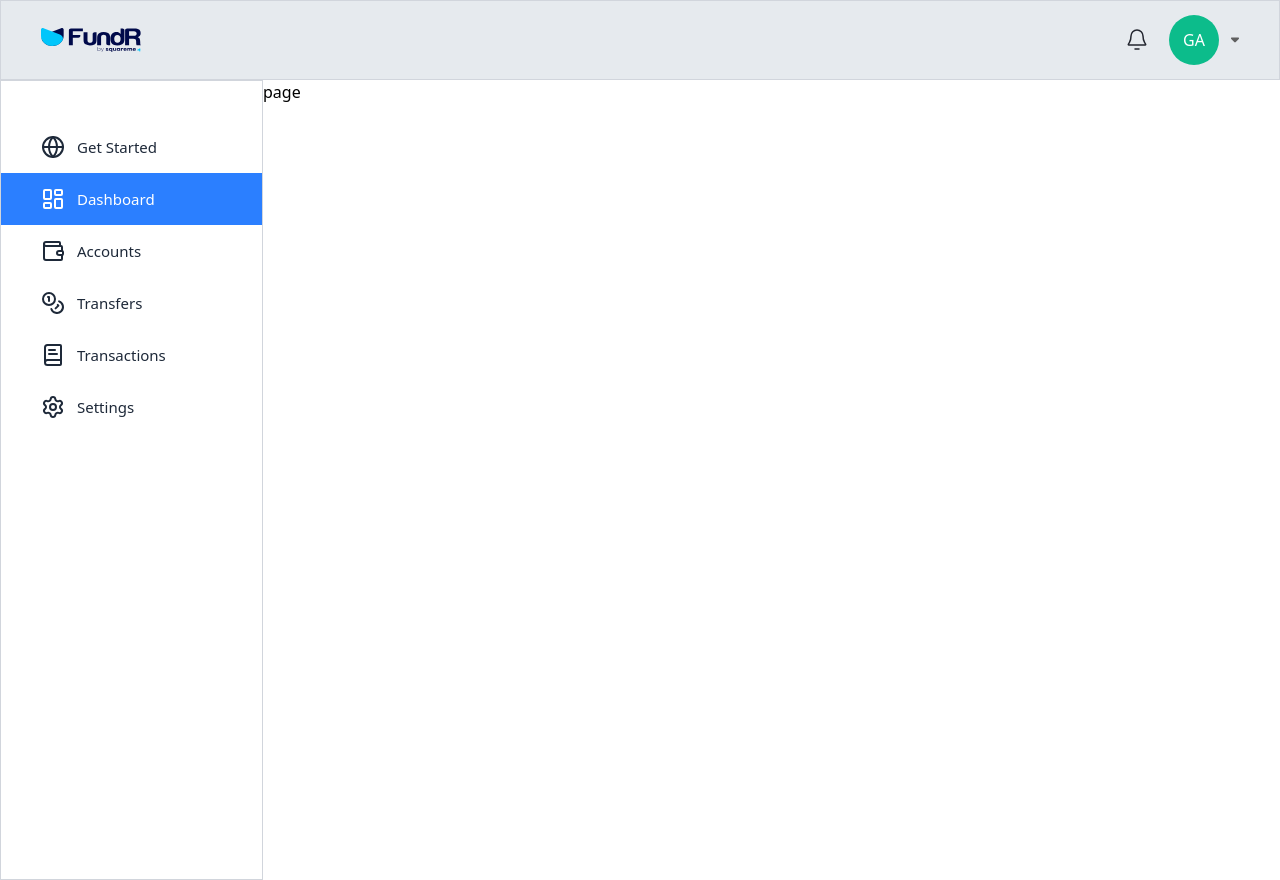
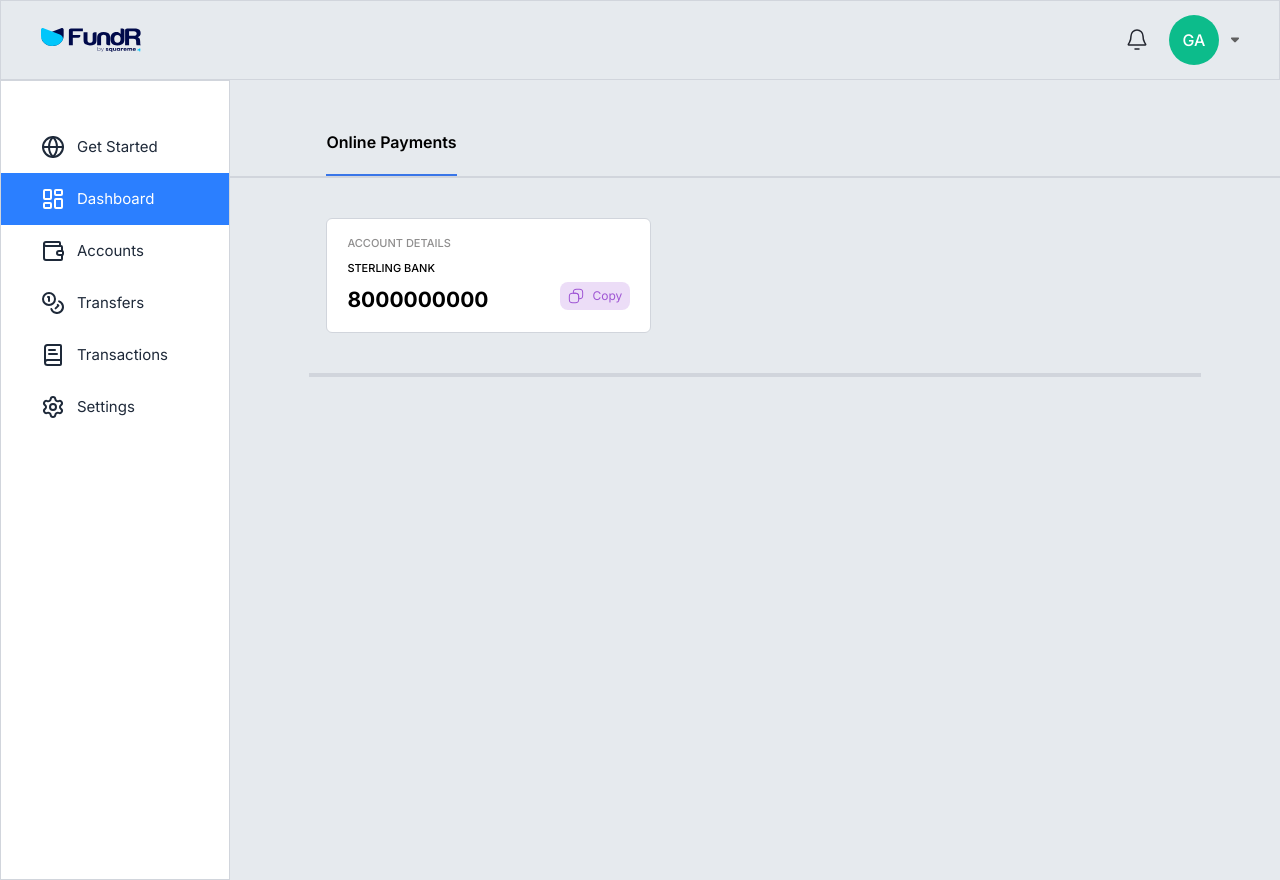
Before and after one commit to chibokaxavier/squareme, a Next.js app: page /Dashboard in a window 1280 px wide. Built offline with nearby package versions, Linux system fonts and the light colour scheme.

Commit message:
Dashboard page imn progress

```diff
--- a/app/Dashboard/page.tsx
+++ b/app/Dashboard/page.tsx
@@ -1,9 +1,53 @@
-import React from 'react'
+"use client";
+import Image from "next/image";
+import React, { useState } from "react";
 
 const page = () => {
+  const [copied, setCopied] = useState(false);
+
+  const copyToClipboard = (text: string) => {
+    navigator.clipboard.writeText(text);
+    setCopied(true);
+    setTimeout(() => setCopied(false), 2000); // Reset after 2 seconds
+  };
   return (
-    <div>page</div>
-  )
-}
+    <div className="bg-[#E6EAEE] w-[82vw]  h-[100vh]">
+      <div className="border-gray-300  border-b-[2px]  w-[100%] ">
+        {" "}
+        <p className="border-b-[#3976E8] font-semibold text-[16px] w-fit pt-[50px] ml-24 pb-5  border-b-[2px]">
+          Online Payments
+        </p>
+      </div>
 
-export default page
+      <div className="bg-white w-[325px] h-[115px] ml-24 rounded-md mt-10 border-gray-300 border-[1px] pt-4 px-5">
+        <p className="font-medium text-[11px] text-[#8F8E8E]">
+          ACCOUNT DETAILS
+        </p>
+        <p className="font-medium text-[11px] pt-2">STERLING BANK</p>
+        <div className="flex justify-between items-center">
+          <p className="font-bold text-[21px] pt-2">8000000000</p>
+          <div
+            onClick={() => copyToClipboard("8000000000")}
+            className="w-[70px] gap-2 flex items-center justify-center cursor-pointer text-[#9F56D4] h-[28px] rounded-[8px] bg-[#9F56D433]"
+          >
+            {" "}
+            <Image
+              src="/copy.svg"
+              height={16}
+              width={16}
+              alt="coopy"
+              className=""
+            />{" "}
+            <span className="text-[12px]">Copy</span>
+          </div>
+          {copied && <p className="text-black text-[11px] ">Copied!</p>}
+        </div>
+      </div>
+      <div className="flex items-center justify-center mx-auto mt-10">
+        <div className="w-[85%] border-gray-300  border-[2px]  "></div>
+      </div>
+    </div>
+  );
+};
+
+export default page;
--- a/app/globals.css
+++ b/app/globals.css
@@ -1 +1,5 @@
 @import "tailwindcss";
+
+body {
+  font-family: var(--font-inter) !important;
+}
--- a/app/layout.tsx
+++ b/app/layout.tsx
@@ -1,16 +1,11 @@
 import type { Metadata } from "next";
-import { Geist, Geist_Mono } from "next/font/google";
+import { Inter } from "next/font/google";
 import "./globals.css";
 import Header from "@/components/Header";
 import Sidebar from "@/components/Sidebar";
 
-const geistSans = Geist({
-  variable: "--font-geist-sans",
-  subsets: ["latin"],
-});
-
-const geistMono = Geist_Mono({
-  variable: "--font-geist-mono",
+const inter = Inter({
+  variable: "--font-inter",
   subsets: ["latin"],
 });
 
@@ -26,9 +21,7 @@ export default function RootLayout({
 }>) {
   return (
     <html lang="en">
-      <body
-        className={`${geistSans.variable} ${geistMono.variable} antialiased`}
-      >
+      <body className={`${inter.variable} antialiased`}>
         <Header />
         <div className="flex">
           <Sidebar />
--- a/components/Sidebar.tsx
+++ b/components/Sidebar.tsx
@@ -48,7 +48,7 @@ const links = [
 const Sidebar = () => {
   const pathname = usePathname();
   return (
-    <div className="w-[263px] border-gray-300 border h-[100vh] border-r-[1px] flex flex-col  pt-10">
+    <div className="w-[18%] border-gray-300 border h-[100vh] border-r-[1px] flex flex-col  pt-10">
       {links.map((link, i) => {
         const isActive = pathname === link.url;
         return (
```
Also changed, not shown: public/copy.svg (added).
